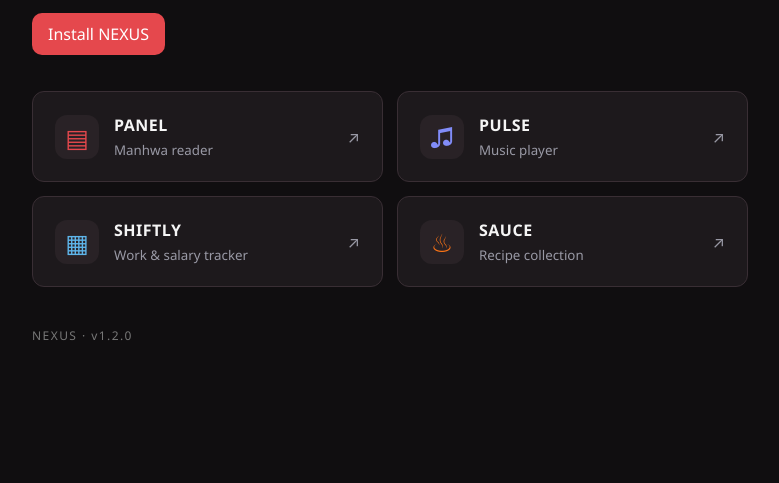
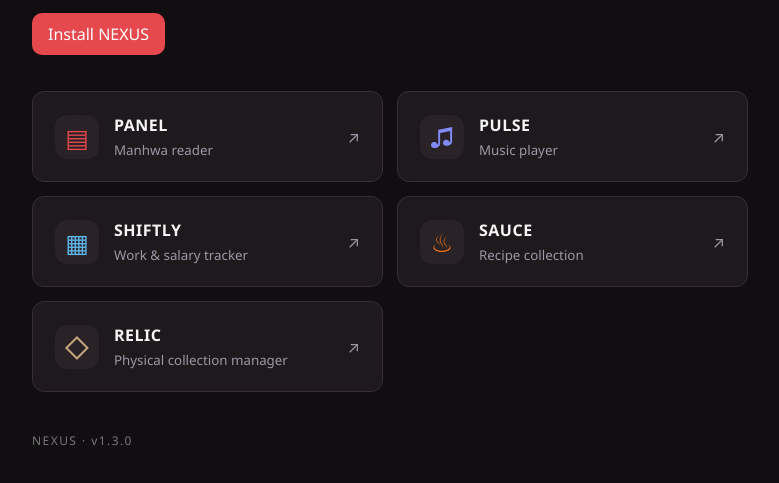
Before and after one commit to theparsifal21/Nexus, a plain HTML site: page index.html in a window 1280 px wide. Shown: the part 143-626 px from the top of the page, without its empty margins (250-1029 px from the left). Drawn offline with Linux system fonts and the light colour scheme.

Commit message:
Add independent RELIC app to NEXUS hub

```diff
--- a/index.html
+++ b/index.html
@@ -7,4 +7,5 @@
 <a href="https://theparsifal21.github.io/shiftly-work-tracker/" style="--accent:#5eb5ea"><span class="symbol" aria-hidden="true">▦</span><span><strong>SHIFTLY</strong><small>Work &amp; salary tracker</small></span><span class="arrow" aria-hidden="true">↗</span></a>
 <a href="https://theparsifal21.github.io/Sauce/" style="--accent:#f97316"><span class="symbol" aria-hidden="true">♨</span><span><strong>SAUCE</strong><small>Recipe collection</small></span><span class="arrow" aria-hidden="true">↗</span></a>
 
-</section><footer>NEXUS · v1.2.0</footer></main><script>if('serviceWorker' in navigator)navigator.serviceWorker.register('./sw.js').catch(console.error);</script><script>let deferred;const btn=document.getElementById('install'),help=document.getElementById('install-help');window.addEventListener('beforeinstallprompt',e=>{e.preventDefault();deferred=e;help.hidden=true});btn.addEventListener('click',async()=>{if(deferred){const p=deferred;deferred=null;await p.prompt();const choice=await p.userChoice;if(choice.outcome==='accepted')btn.hidden=true;}else{help.hidden=false;help.textContent='Open this page in Chrome, tap ⋮ and choose Install app or Add to home screen. On iPhone use Safari Share → Add to Home Screen.';}});window.addEventListener('appinstalled',()=>{btn.hidden=true;help.hidden=true;deferred=null});</script></body></html>
+<a href="./relic.html" style="--accent:#c4a77d"><span class="symbol" aria-hidden="true">◇</span><span><strong>RELIC</strong><small>Physical collection manager</small></span><span class="arrow" aria-hidden="true">↗</span></a>
+</section><footer>NEXUS · v1.3.0</footer></main><script>if('serviceWorker' in navigator)navigator.serviceWorker.register('./sw.js').catch(console.error);</script><script>let deferred;const btn=document.getElementById('install'),help=document.getElementById('install-help');window.addEventListener('beforeinstallprompt',e=>{e.preventDefault();deferred=e;help.hidden=true});btn.addEventListener('click',async()=>{if(deferred){const p=deferred;deferred=null;await p.prompt();const choice=await p.userChoice;if(choice.outcome==='accepted')btn.hidden=true;}else{help.hidden=false;help.textContent='Open this page in Chrome, tap ⋮ and choose Install app or Add to home screen. On iPhone use Safari Share → Add to Home Screen.';}});window.addEventListener('appinstalled',()=>{btn.hidden=true;help.hidden=true;deferred=null});</script></body></html>
```
